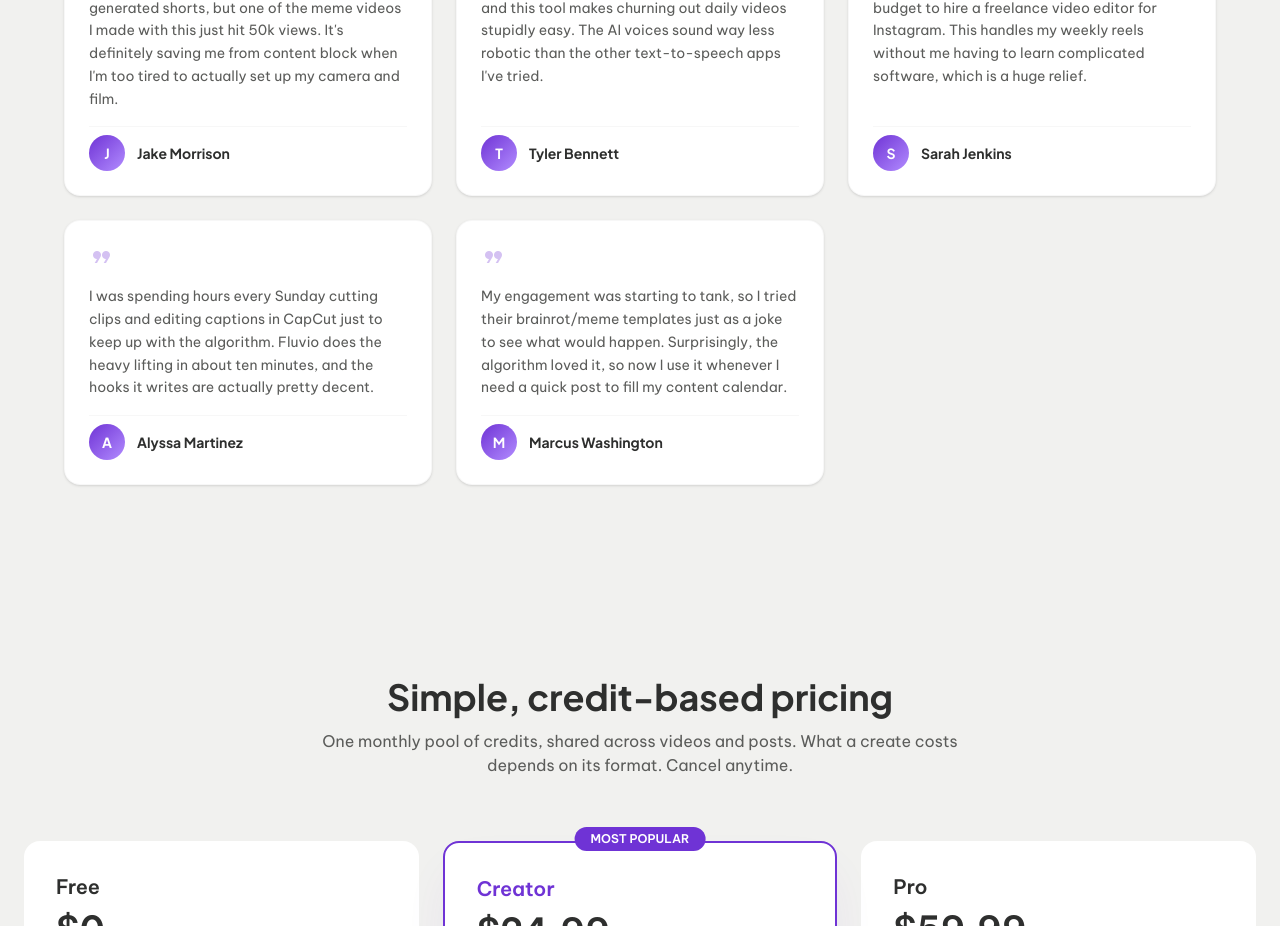
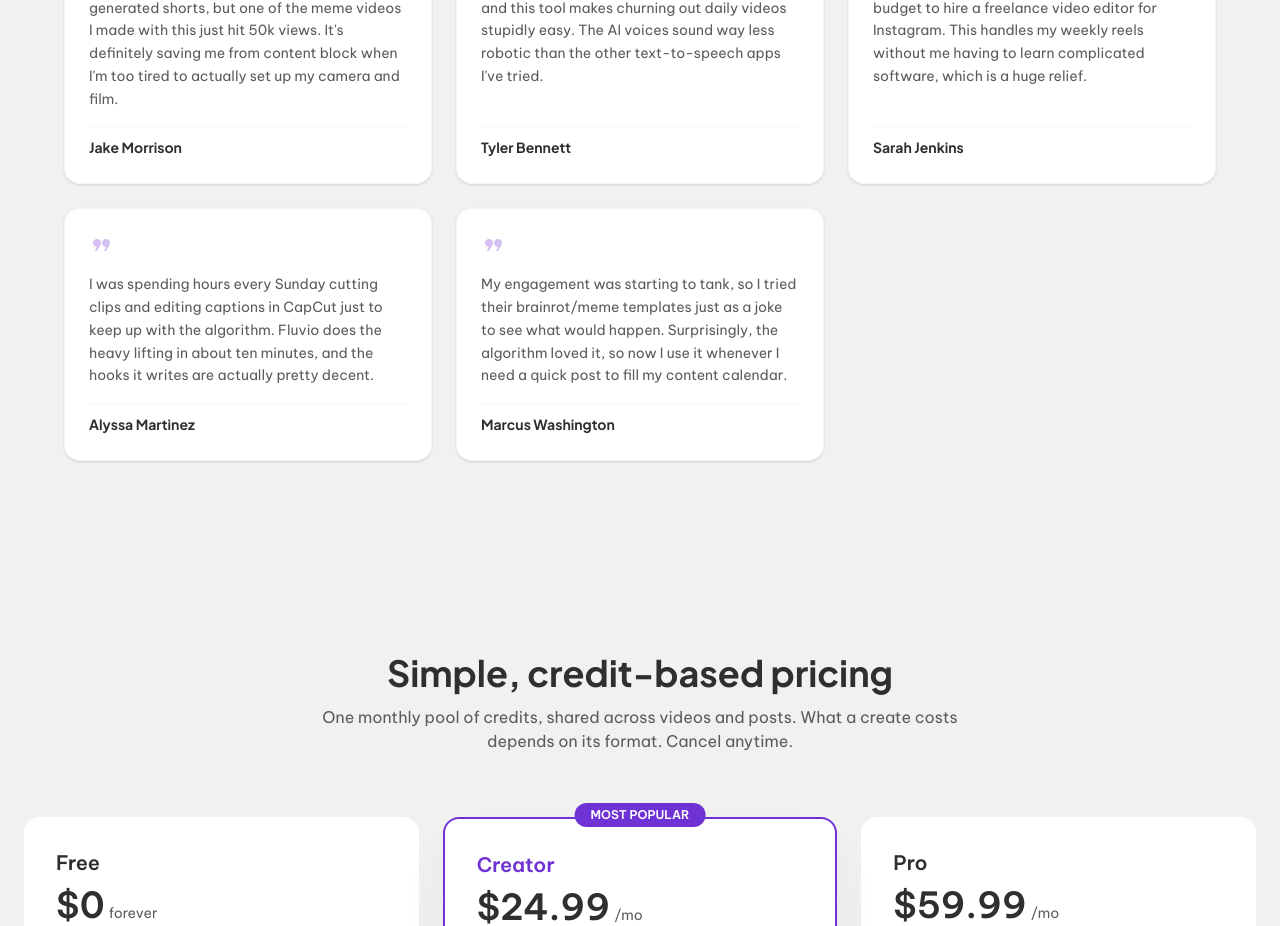
Before and after one commit to tomliba/Social-media-saas, a Next.js app in the folder frontend/: page / in a window 1280 px wide. Shown: the part 3578-4504 px from the top of the page. Built offline with nearby package versions, Linux system fonts and the light colour scheme; no server answers.

Commit message:
fix(landing): testimonials show name only (no monogram avatar)

```diff
--- a/frontend/src/components/TestimonialsSection.tsx
+++ b/frontend/src/components/TestimonialsSection.tsx
@@ -54,10 +54,7 @@ export default function TestimonialsSection() {
               <blockquote className="text-on-surface-variant text-sm leading-relaxed flex-1">
                 {t.quote}
               </blockquote>
-              <figcaption className="flex items-center gap-3 pt-2 border-t border-outline-variant/10">
-                <div className="w-9 h-9 rounded-full primary-gradient flex items-center justify-center text-white font-headline font-bold text-sm">
-                  {t.name.charAt(0)}
-                </div>
+              <figcaption className="pt-2 border-t border-outline-variant/10">
                 <span className="font-headline font-bold text-sm text-on-surface">
                   {t.name}
                 </span>
```
